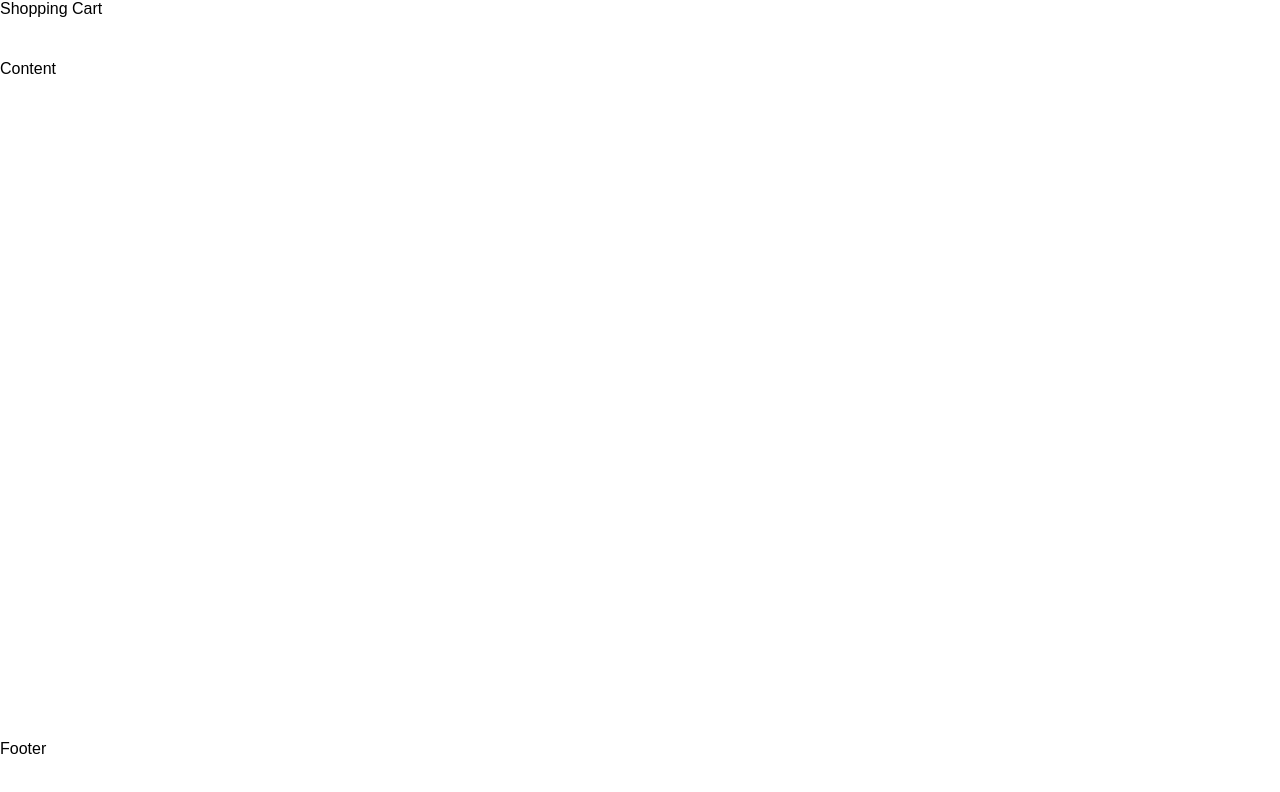
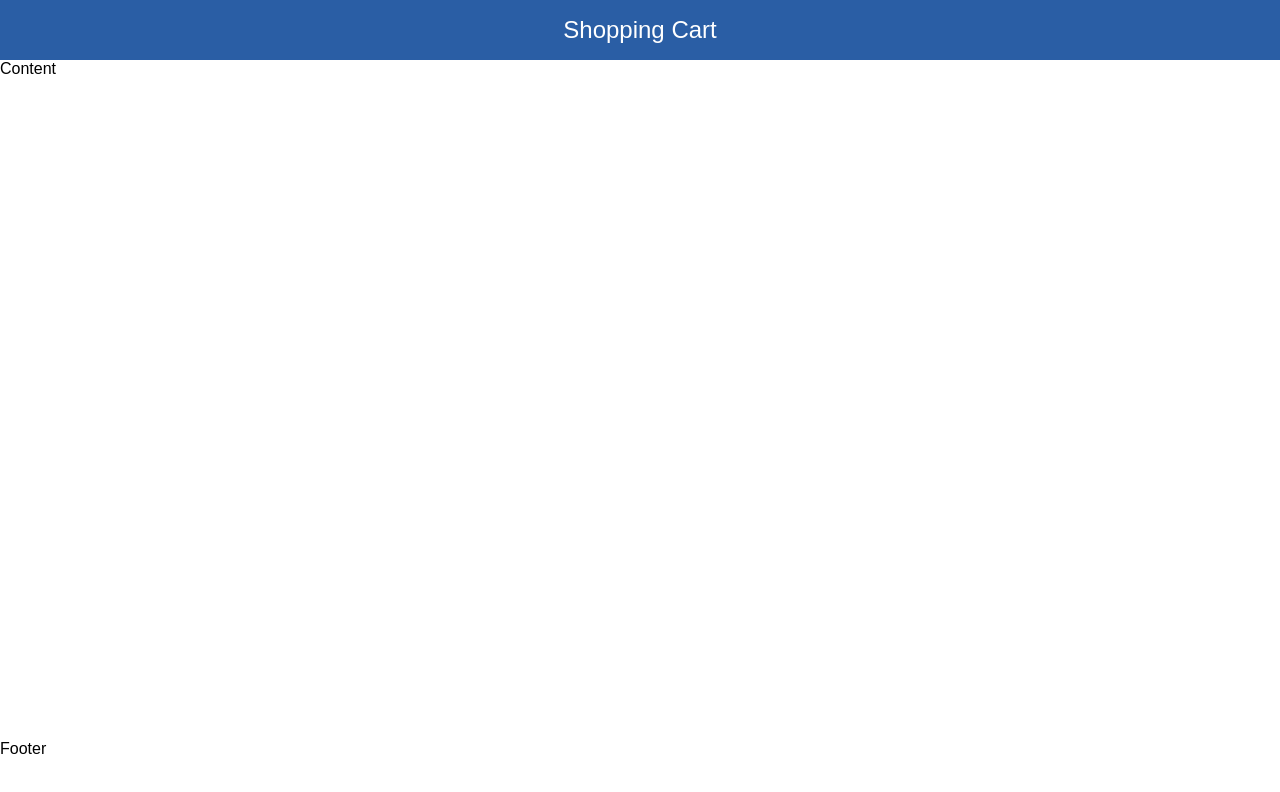
Before and after one commit to hazemmostafa99/cart, a React (Create React App) app in the folder client/: page / in a window 1280 px wide. Shown: the top 792 px of the page. Built offline with nearby package versions, Linux system fonts and the light colour scheme.

Commit message:
header-comp

```diff
--- a/client/src/App.js
+++ b/client/src/App.js
@@ -1,10 +1,9 @@
-// import Header from "./components/Header/Header";
+import Header from "./components/Header/Header";
 
 function App() {
   return (
     <div className="layout">
-      {/* <Header /> */}
-      <header>Shopping Cart</header>
+      <Header />
       <main>Content</main>
       <footer>Footer</footer>
     </div>
--- a/client/src/components/Header/Header.js
+++ b/client/src/components/Header/Header.js
@@ -1,7 +1,7 @@
-// import React from "react";
-// import "./Header.scss";
-// const Header = () => {
-//   return <header>Shopping Cart</header>;
-// };
+import React from "react";
+import "./Header.scss";
+const Header = () => {
+  return <header>Shopping Cart</header>;
+};
 
-// export default Header;
+export default Header;
--- a/client/src/components/Header/Header.scss
+++ b/client/src/components/Header/Header.scss
@@ -1,10 +1,10 @@
-// header {
-//   grid-area: header;
-//   padding: 10px;
-//   background-color: #2a5ea5;
-//   color: white;
-//   display: flex;
-//   justify-content: center;
-//   align-items: center;
-//   font-size: 24px;
-// }
+header {
+  grid-area: header;
+  padding: 10px;
+  background-color: #2a5ea5;
+  color: white;
+  display: flex;
+  justify-content: center;
+  align-items: center;
+  font-size: 24px;
+}
```
